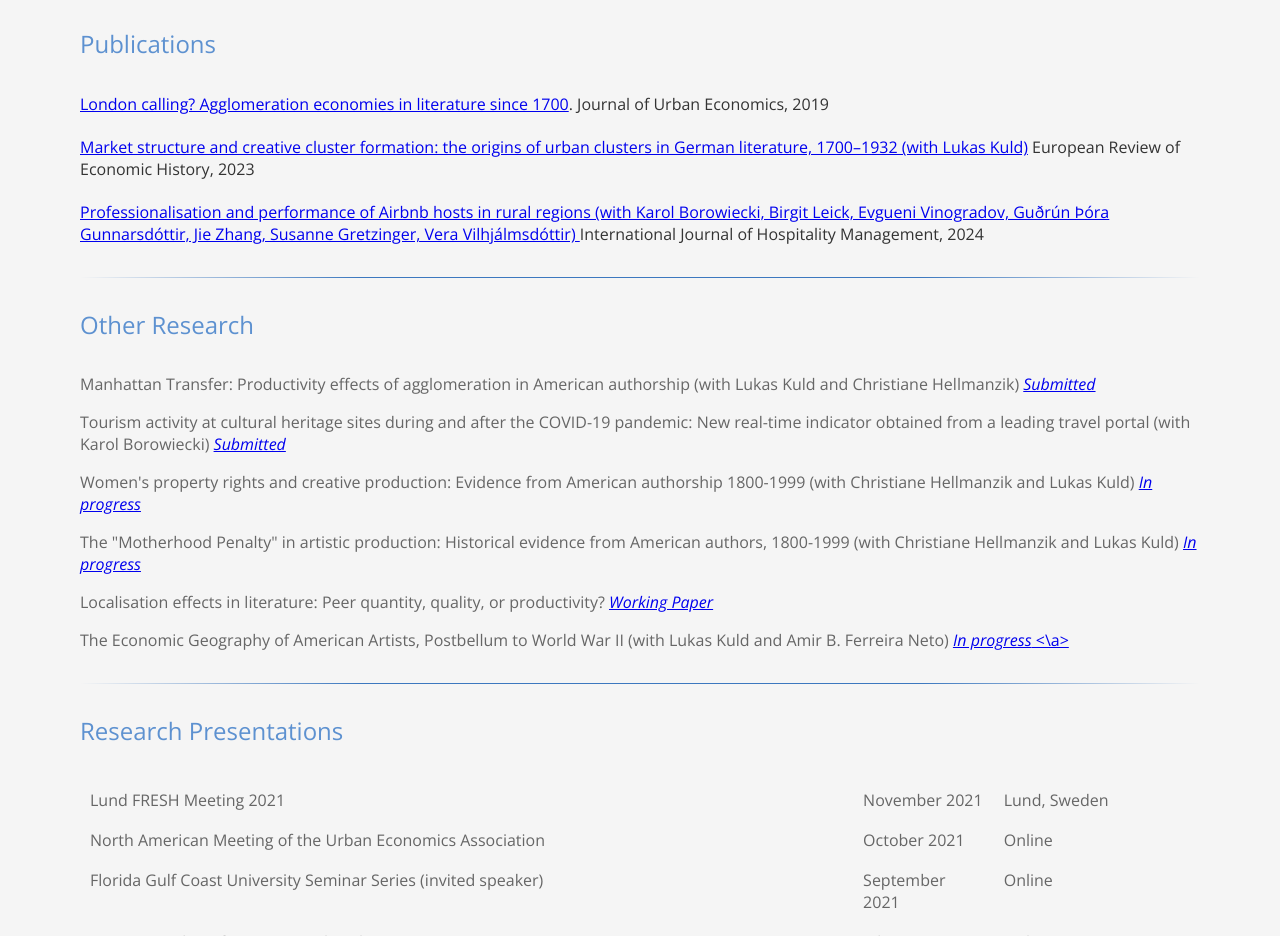
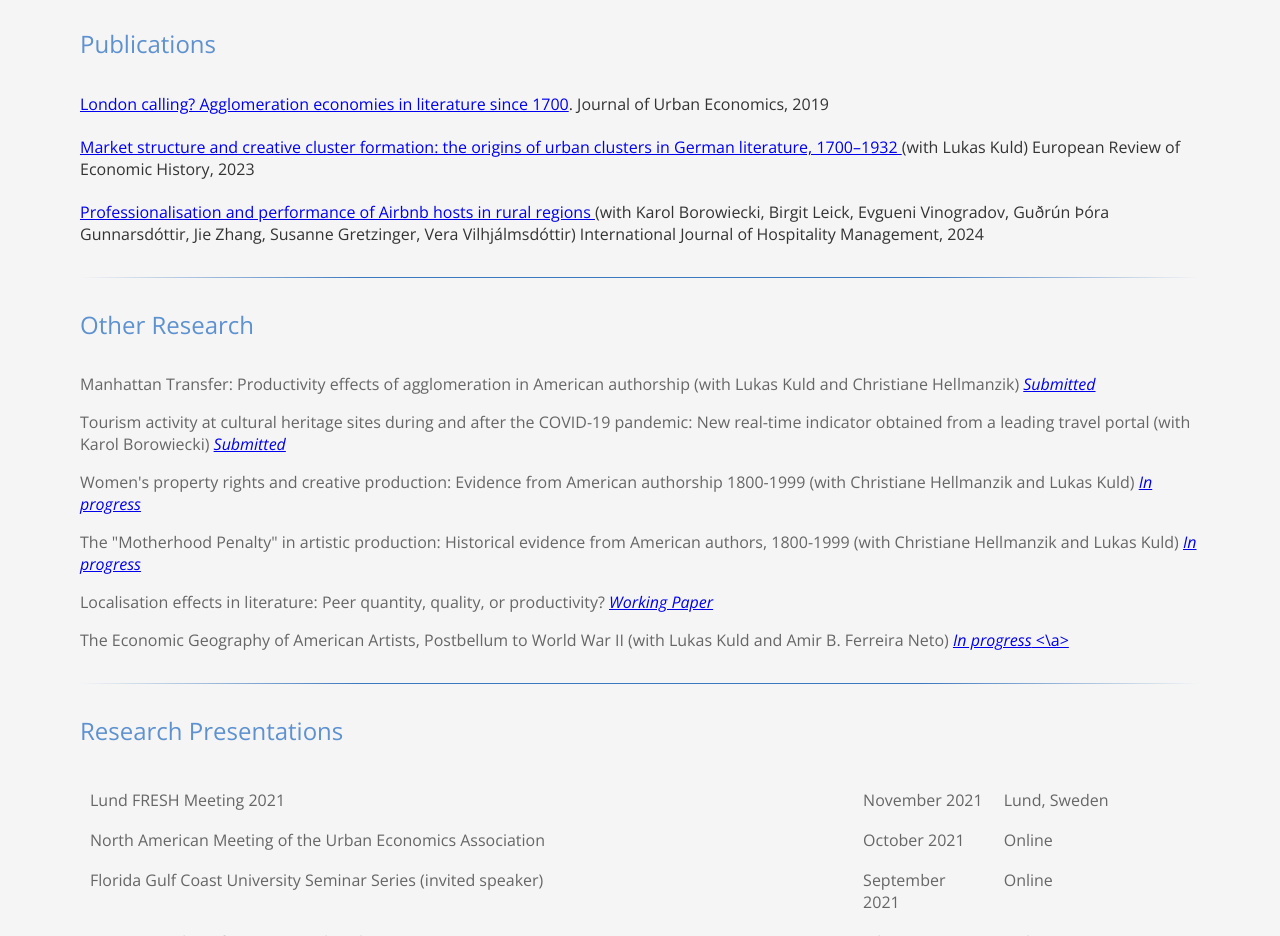
Before and after one commit to samitche/personal-website, a website: page index.html in a window 1280 px wide. Shown: the part 3640-4576 px from the top of the page. Drawn offline with nearby package versions, Linux system fonts and the light colour scheme.

Commit message:
Update index.html

```diff
--- a/index.html
+++ b/index.html
@@ -358,15 +358,17 @@
         Journal of Urban Economics, 2019
     </h4>
     <h4>
-        <a href="https://doi.org/10.1093/ereh/head003"> Market structure and creative cluster formation: the origins of urban clusters in German literature, 1700–1932 (with Lukas Kuld)</a>
+        <a href="https://doi.org/10.1093/ereh/head003"> Market structure and creative cluster formation: the origins of urban clusters in German literature, 1700–1932 </a>
+        (with Lukas Kuld)
         European Review of Economic History, 2023
 
     </h4>
 
     <h4>
         <a href="img/ArcticAirbnbHosts.pdf" download="ArcticAirbnbHosts.pdf">
-            Professionalisation and performance of Airbnb hosts in rural regions (with Karol Borowiecki, Birgit Leick, Evgueni Vinogradov, Guðrún Þóra Gunnarsdóttir, Jie Zhang, Susanne Gretzinger, Vera Vilhjálmsdóttir)
+            Professionalisation and performance of Airbnb hosts in rural regions
         </a>
+        (with Karol Borowiecki, Birgit Leick, Evgueni Vinogradov, Guðrún Þóra Gunnarsdóttir, Jie Zhang, Susanne Gretzinger, Vera Vilhjálmsdóttir)
         International Journal of Hospitality Management, 2024
     </h4>
 
```
